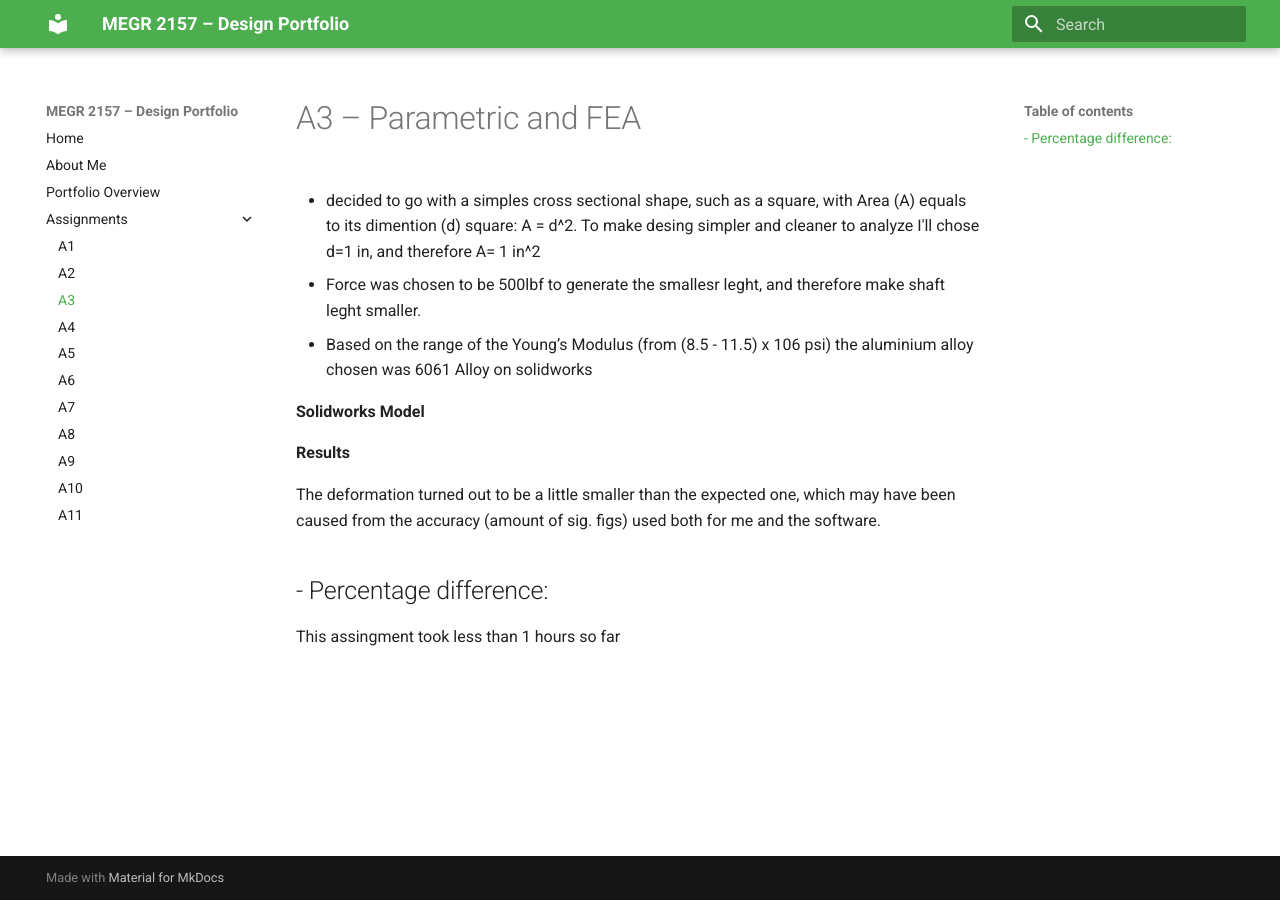
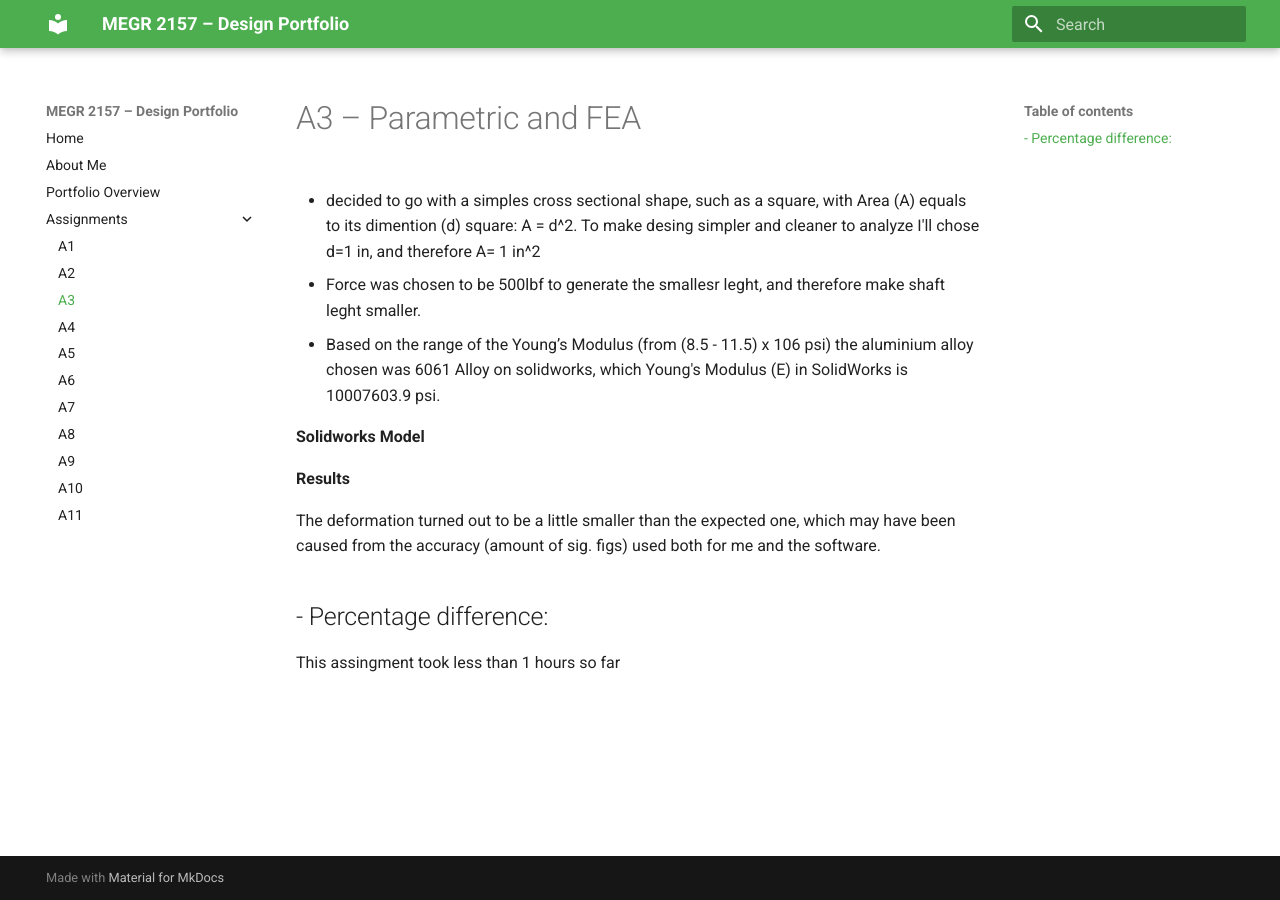
Before and after one commit to abatisti/megr2157-portfolio, an MkDocs documentation site: the page built from docs/assignments/A03/index.md, in a window 1280 px wide. Built offline with MkDocs 1.6.1 and Material for MkDocs 9.7.7, drawn with Linux system fonts in a browser that asks for light colours.

Commit message:
Update index.md

```diff
--- a/docs/assignments/A03/index.md
+++ b/docs/assignments/A03/index.md
@@ -4,7 +4,7 @@
 To make desing simpler and cleaner to analyze I'll chose d=1 in, and therefore A= 1 in^2
 
 - Force was chosen to be 500lbf to generate the smallesr leght, and therefore make shaft leght smaller.
-- Based on the range of the Young’s Modulus (from (8.5 - 11.5) x 106 psi) the aluminium alloy chosen was 6061 Alloy on solidworks
+- Based on the range of the Young’s Modulus (from (8.5 - 11.5) x 106 psi) the aluminium alloy chosen was 6061 Alloy on solidworks, which Young's Modulus (E) in SolidWorks is 10007603.9 psi.
 
 
 **Solidworks Model**
```
